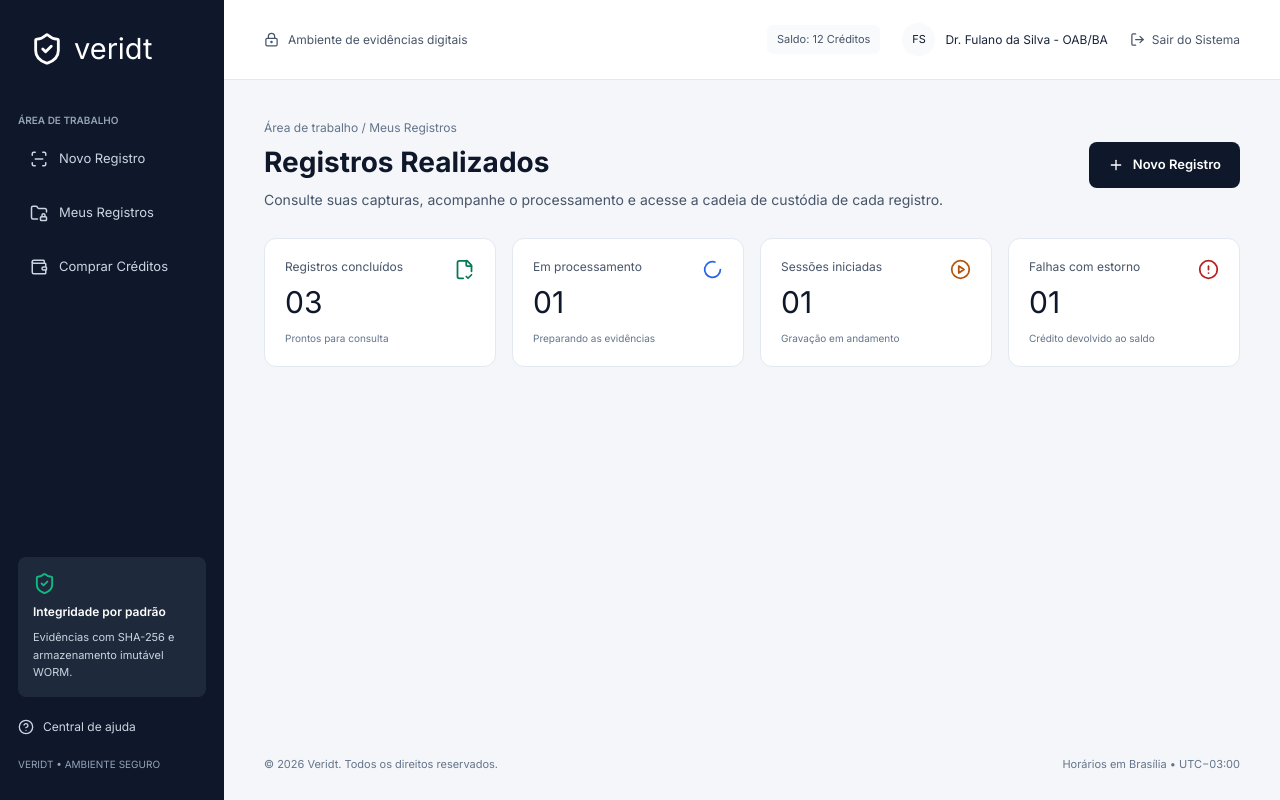
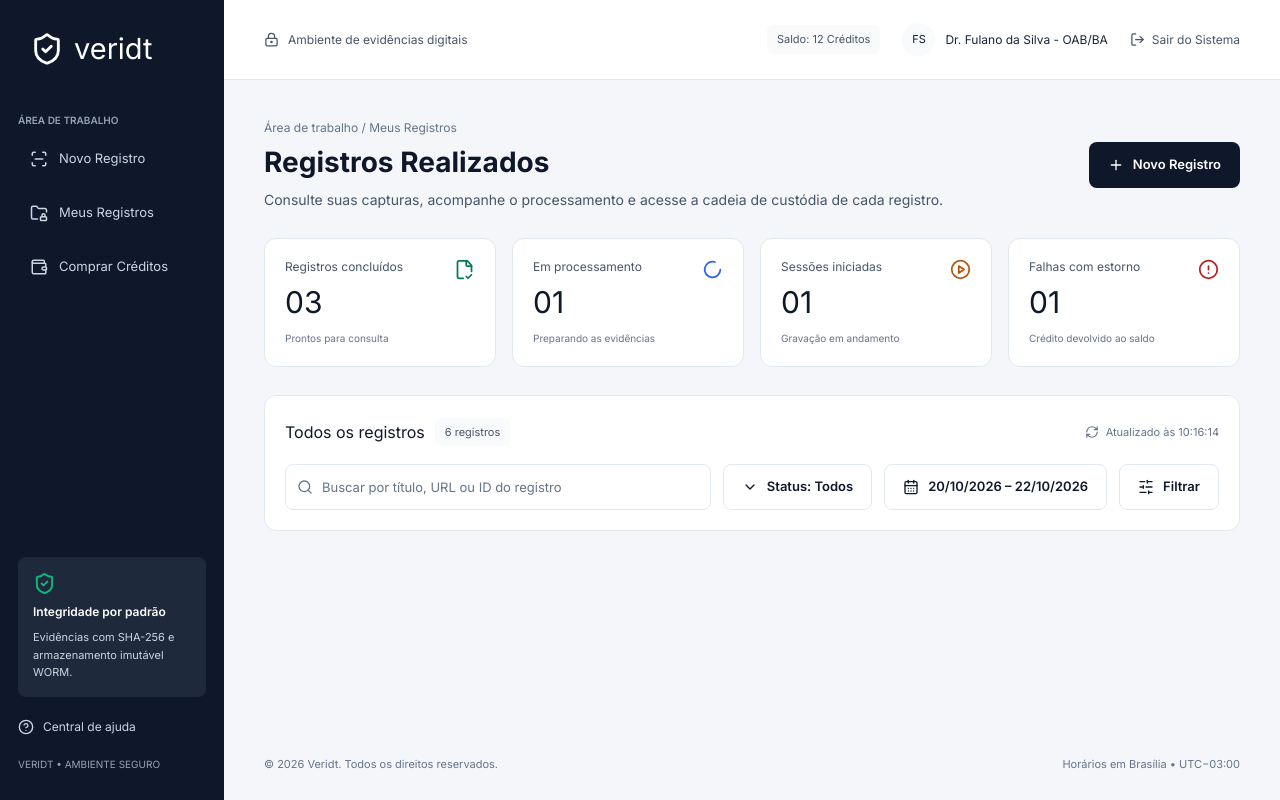
Before and after one commit to GiovannaFarani/trabalho_3_eng_soft, a SvelteKit app in the folder frontend/: page /records in a window 1280 px wide. Built offline with nearby package versions, Linux system fonts and the light colour scheme.

Commit message:
add searchbar

```diff
--- a/frontend/src/routes/(workspace)/records/+page.svelte
+++ b/frontend/src/routes/(workspace)/records/+page.svelte
@@ -1,6 +1,19 @@
 <script lang="ts">
-	import { CircleAlert, CirclePlay, FileCheckCorner, LoaderCircle, Plus } from '@lucide/svelte';
-	import { Button } from '#lib';
+	import {
+		CalendarDays,
+		ChevronDown,
+		CircleAlert,
+		CirclePlay,
+		FileCheckCorner,
+		LoaderCircle,
+		Plus,
+		RefreshCw,
+		Search,
+		SlidersHorizontal
+	} from '@lucide/svelte';
+	import { Button, TextInput } from '#lib';
+
+	let searchQuery = $state('');
 
 	const metrics = [
 		{
@@ -71,4 +84,54 @@
 			</div>
 		{/each}
 	</section>
+
+	<section
+		class="flex flex-col rounded-xl border border-card-border bg-white"
+		aria-label="Registros"
+	>
+		<div class="flex flex-row items-center justify-between px-5 pt-5.5 pb-4.5">
+			<div class="flex flex-row items-center gap-2.5">
+				<h2 class="text-base! font-normal! text-on-white-main">Todos os registros</h2>
+				<span
+					class="rounded-md bg-surface-subtle px-2.5 py-1.5 text-[11px] text-on-white-secondary"
+				>
+					6 registros
+				</span>
+			</div>
+
+			<div class="flex flex-row items-center gap-1.75 text-[11px] text-on-white-tertiary">
+				<RefreshCw class="size-3.5" />
+				<span>Atualizado às 10:16:14</span>
+			</div>
+		</div>
+
+		<div class="flex flex-row flex-wrap items-center gap-3 px-5 pb-5">
+			<TextInput
+				type="search"
+				placeholder="Buscar por título, URL ou ID do registro"
+				bind:value={searchQuery}
+				wrapperClass="flex-1 min-w-[260px]"
+				class="h-11.5!"
+			>
+				{#snippet leading()}
+					<Search class="size-4" />
+				{/snippet}
+			</TextInput>
+
+			<Button type="button" variant="outline">
+				<ChevronDown class="size-4" />
+				<span>Status: Todos</span>
+			</Button>
+
+			<Button type="button" variant="outline">
+				<CalendarDays class="size-4" />
+				<span>20/10/2026 – 22/10/2026</span>
+			</Button>
+
+			<Button type="button" variant="outline">
+				<SlidersHorizontal class="size-4" />
+				<span>Filtrar</span>
+			</Button>
+		</div>
+	</section>
 </div>
```
